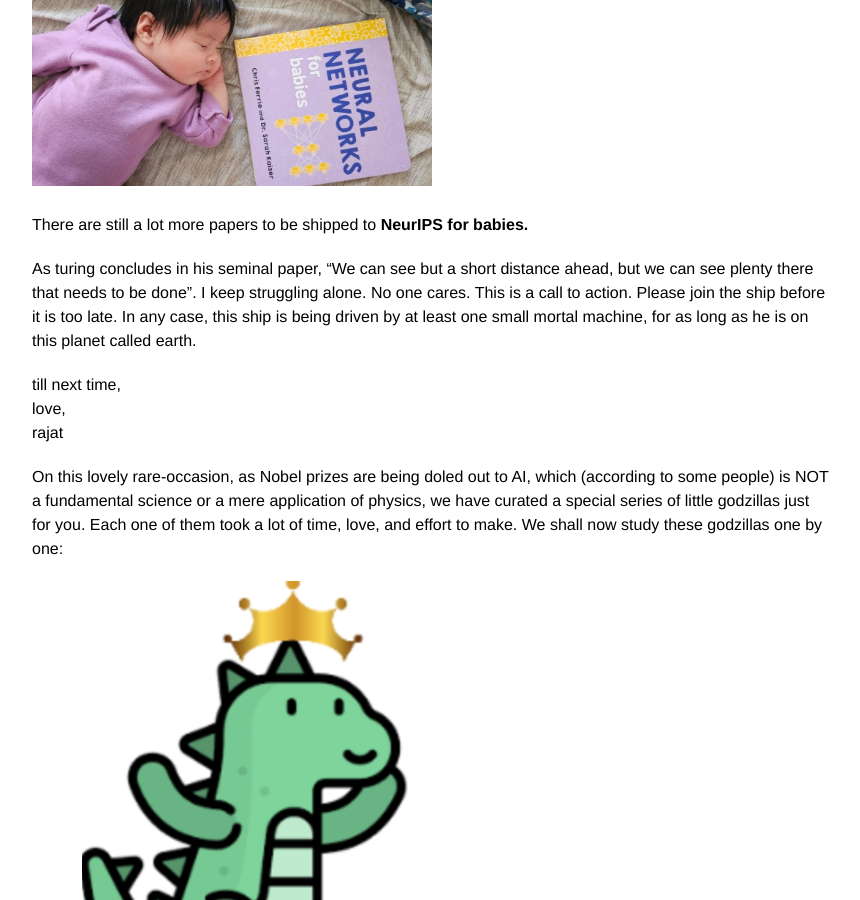
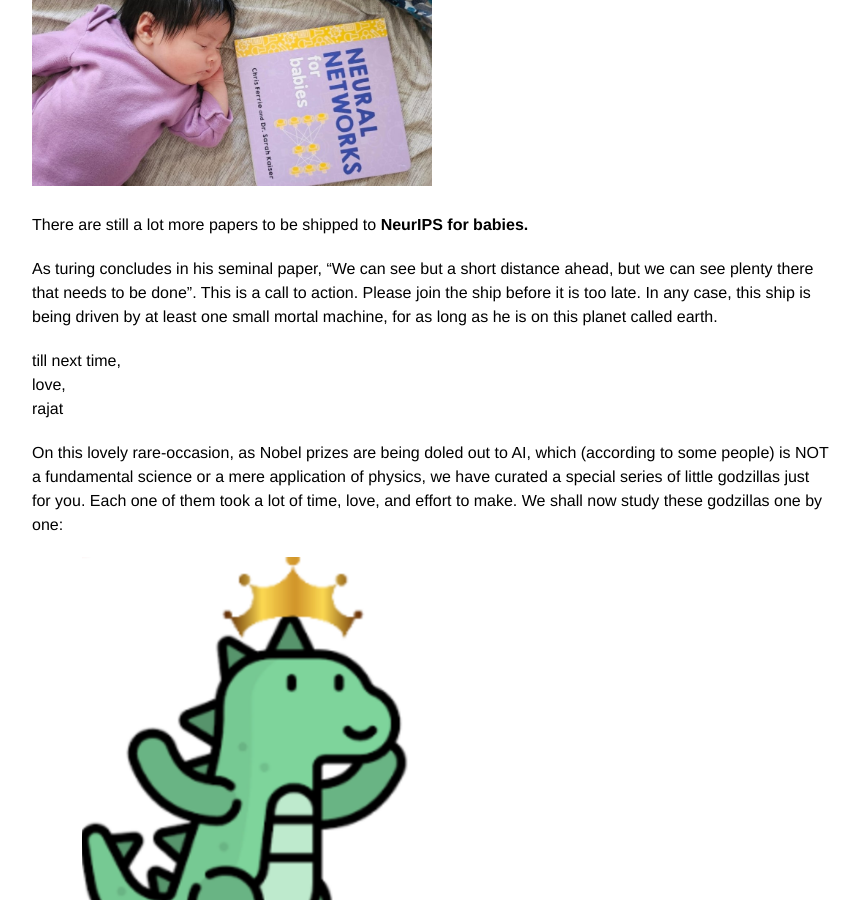
Before and after one commit to rajatmodi62/rajatmodi62.github.io, a Jekyll site: the page built from _posts/2024-10-26-hinton_apm.md, in a window 1280 px wide and 900 px high, scrolled down 11863 px. Shown: the whole window, without its empty margins (208-1068 px from the left). Built offline with Jekyll 4.4.1, drawn with Linux system fonts in a browser that asks for light colours; comment, search, counter and statistics services are not loaded.

Commit message:
soft link blog

```diff
--- a/_posts/2024-10-26-hinton_apm.md
+++ b/_posts/2024-10-26-hinton_apm.md
@@ -182,7 +182,7 @@ And here is the final architecture for this cute-little model called Asynchronou
 
 There are still a lot more papers to be shipped to <b> NeurIPS for babies. </b>
 
-As turing concludes in his seminal paper, "We can see but a short distance ahead, but we can see plenty there that needs to be done". I keep struggling alone. No one cares. This is a call to action. Please join the ship before it is too late. In any case, this ship is being driven by at least one small mortal machine, for as long as he is on this planet called earth.
+As turing concludes in his seminal paper, "We can see but a short distance ahead, but we can see plenty there that needs to be done". This is a call to action. Please join the ship before it is too late. In any case, this ship is being driven by at least one small mortal machine, for as long as he is on this planet called earth.
 
 till next time,<br>
 love,<br>
```
